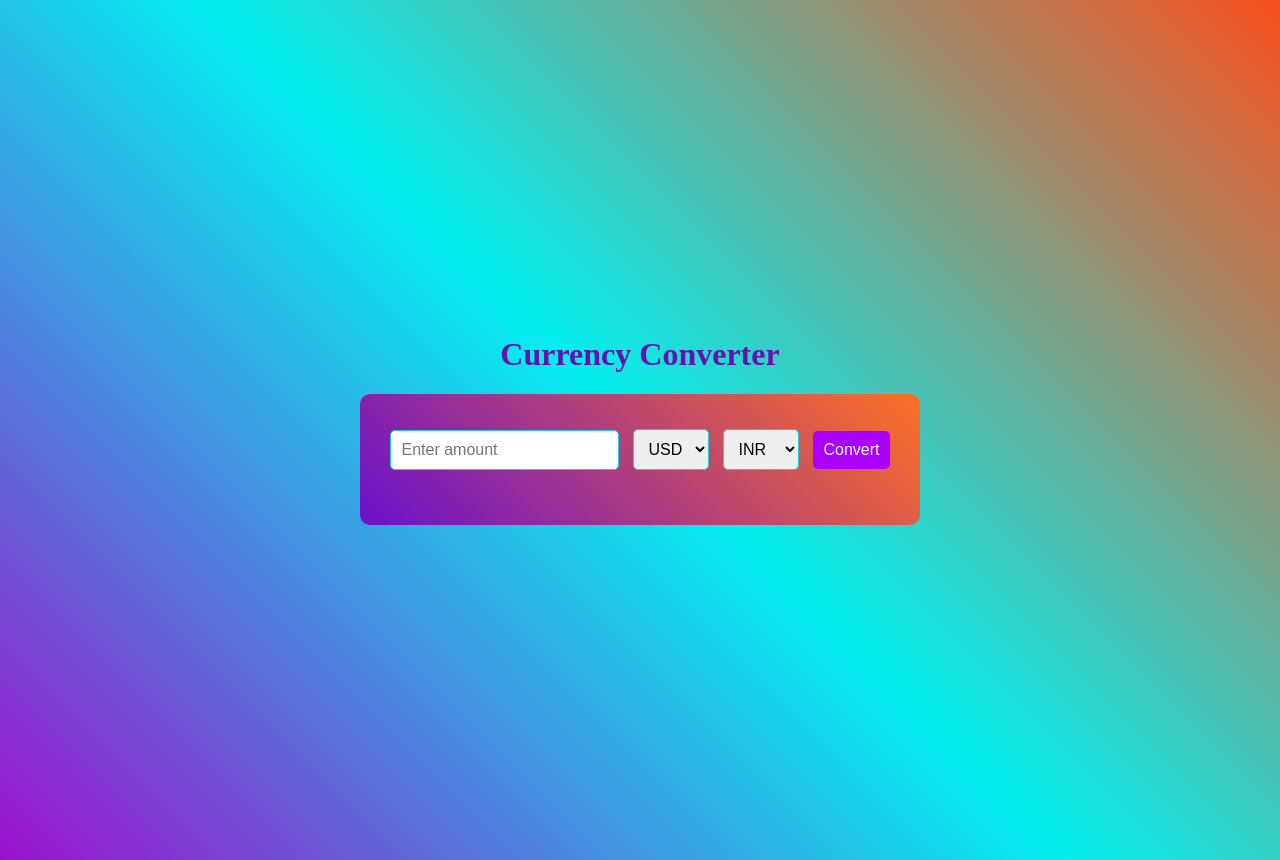
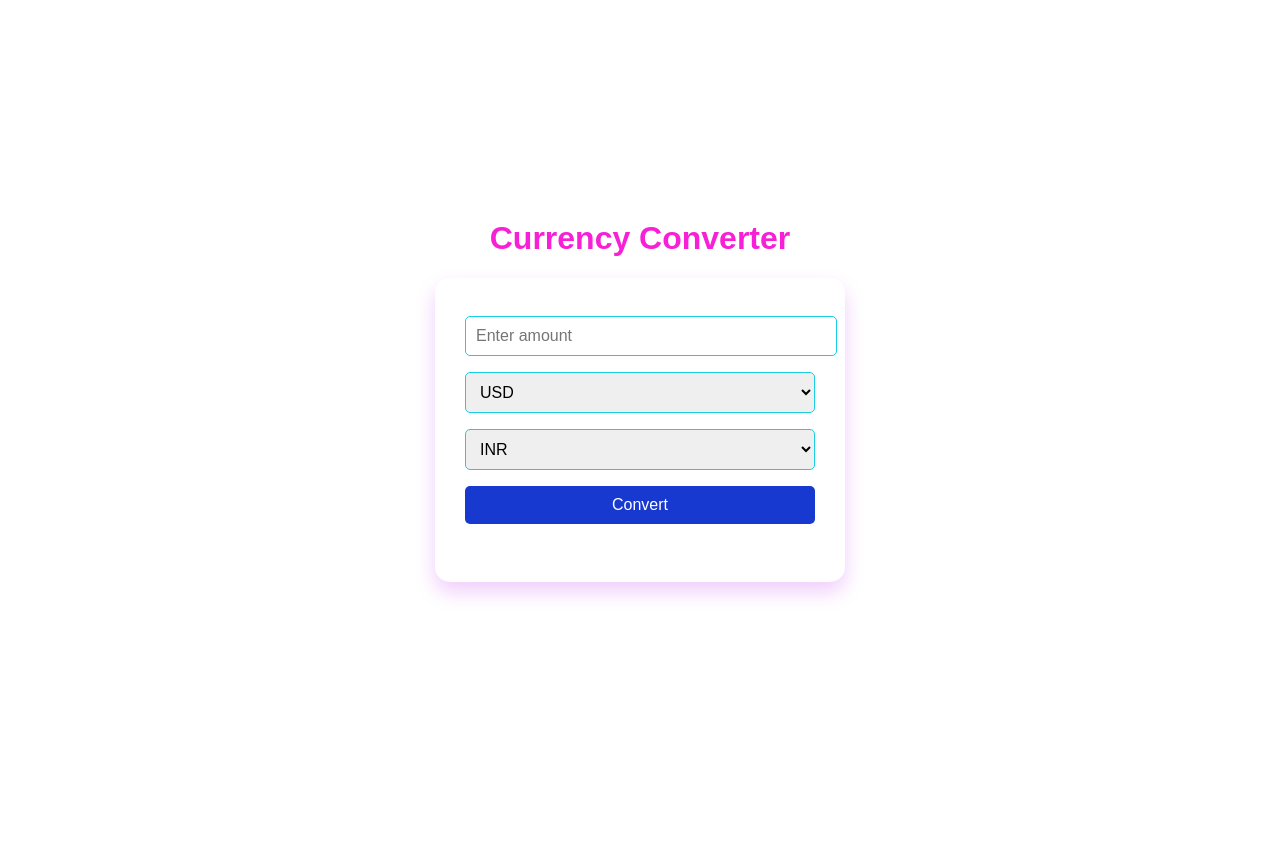
Before and after one commit to Ankesh21-Rathore/currency_converter, a plain HTML site: page index.html in a window 1280 px wide. After the commit the page ends 800 px from the top, so only its background shows below. Drawn offline with Linux system fonts and the light colour scheme.

Commit message:
Revamp styles for body and converter elements

```diff
--- a/style.css
+++ b/style.css
@@ -1,35 +1,40 @@
 body {
-    background: linear-gradient(45deg, #9c11cb, #04efef, #f9501d);
+    background: white;
     display: flex;
+    font-family: Arial;
     flex-direction: column;
     align-items: center;
     justify-content: center;
     height: 100vh;
     margin: 0;
-    padding: 30px;
 
 }
 
-h1 { color: #6314ac; }
+h1 { color: #f720d7; }
 
 .converter {
-    border-radius: 10px;
+    background: white;
+    border-radius: 15px;
     animation: fadeIn 0.5s ease-out;
-    padding: 25px;
+    padding: 30px;
     margin-bottom: 20px;
-    background: linear-gradient(45deg, #6a11cb, #fc7025);
+    border-radius: 15px;
     position: relative;
+    text-align: center;
+    width: 350px;
+    box-shadow: 0 10px 20px rgba(178, 10, 239, 0.2);
 }
 
 input, select, button {
+    width: 100%;
     padding: 10px;
-    margin: 10px 5px;
+    margin: 8px 0;
     font-size: 16px;
     border-radius: 5px;
     border: 1px solid #19cfe3;
 }
 button {
-    background: #aa00ff;
+    background: #1739d0;
     color: white;
     border: none;
     cursor: pointer;
```
